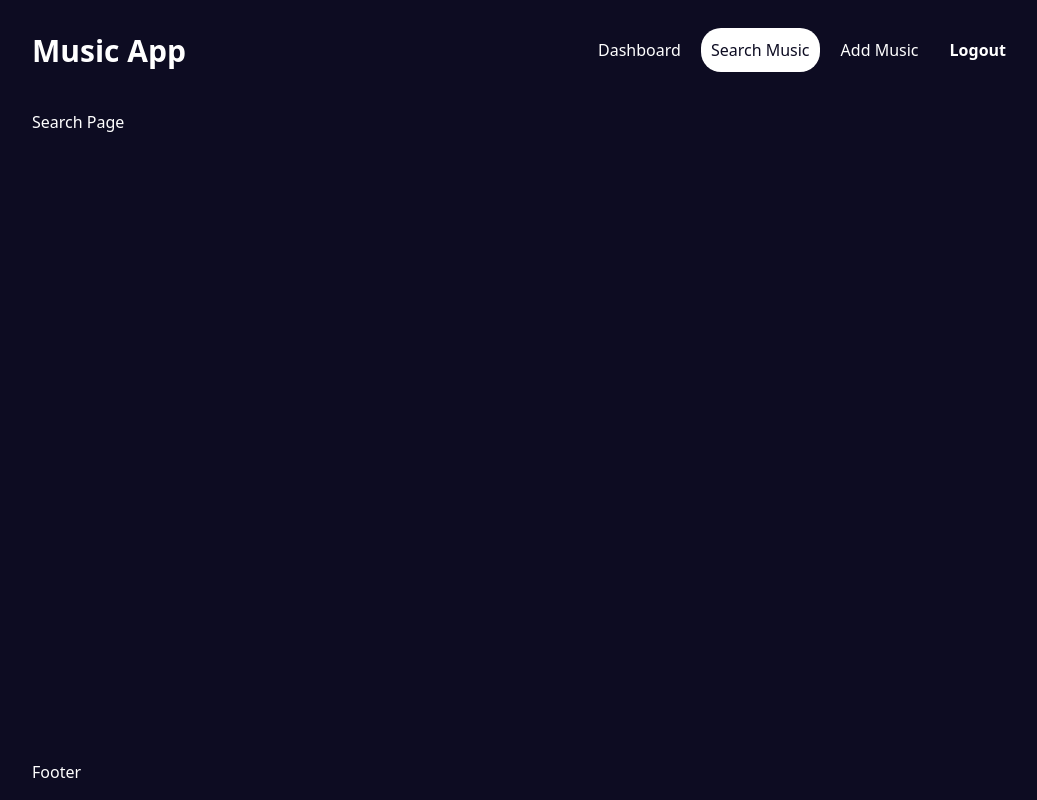
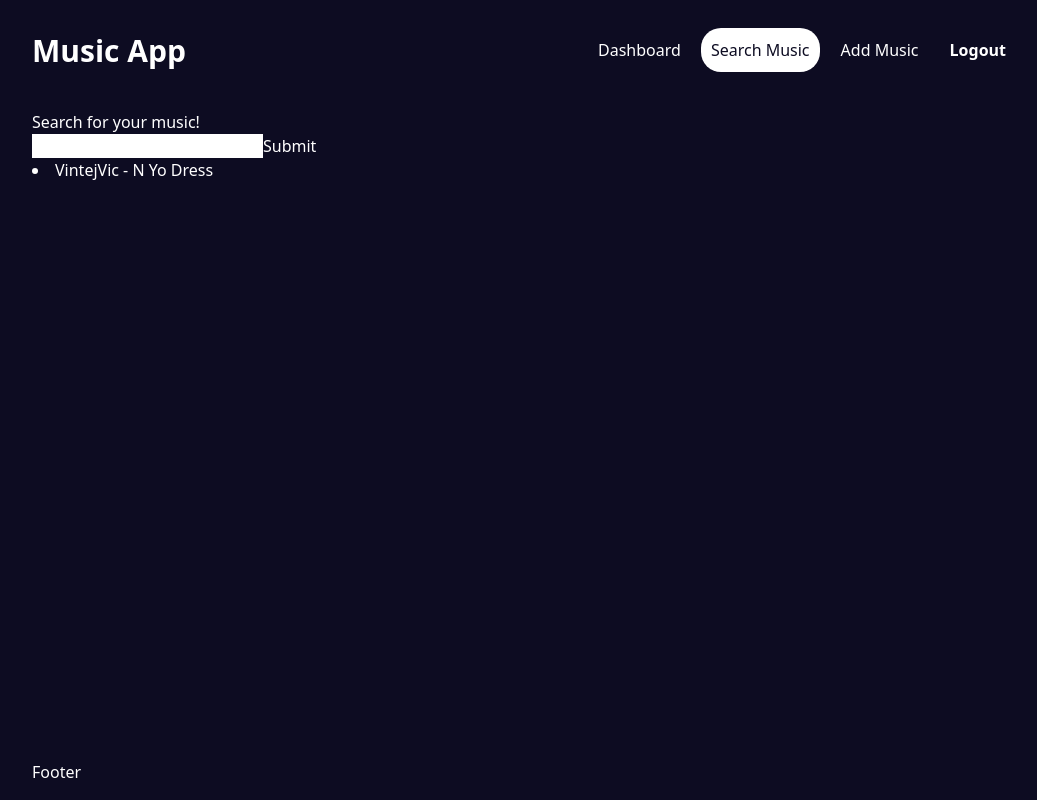
Before and after one commit to victorekpo/music-app, a Next.js app: page /search in a window 1280 px wide. Shown: the whole page, without its empty margins (116-1153 px from the left). Built offline with nearby package versions, Linux system fonts and the light colour scheme.

Commit message:
add search

```diff
--- a/src/app/search/page.tsx
+++ b/src/app/search/page.tsx
@@ -1,7 +1,46 @@
+'use client'
+
+import { useEffect, useState } from "react";
+
+const getResults = async (query: string) => await fetch(`/api/v1/get/song/${query}`);
+
 const SearchPage = () => {
+  const [searchQuery, setSearchQuery] = useState('amaka');
+  const [results, setSearchResults] = useState([{
+    artist: 'VintejVic',
+    song: 'N Yo Dress'
+  }]);
+
+  const handleSubmit = async (e) => {
+    e.preventDefault();
+    const res = await getResults(searchQuery);
+    const response = await res.json();
+    setSearchResults(response.result);
+  }
+
   return (
     <>
-      <div className=''>Search Page</div>
+      <div className=''>
+        Search for your music!
+        <div>
+          <form onSubmit={handleSubmit}>
+            <input
+              onChange={({target: { value }}) => setSearchQuery(value)}
+              style={{color: "#000"}}
+              />
+            <button type="submit">Submit</button>
+          </form>
+        </div>
+        <div>
+          { results.map((result, i) => {
+            return (
+              <li key={i}>
+                {result.artist} - {result.song}
+              </li>
+            )
+          }) }
+        </div>
+      </div>
     </>
   )
 }
```
